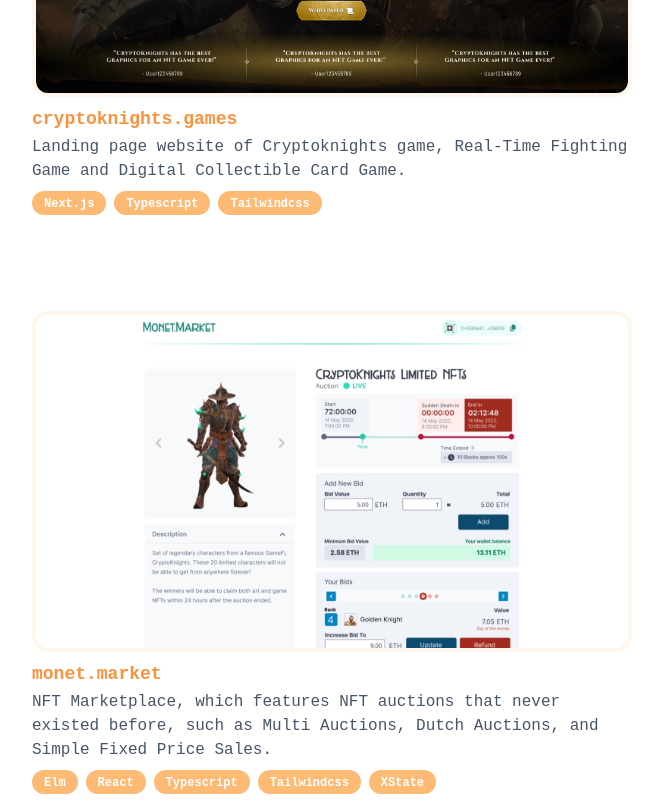
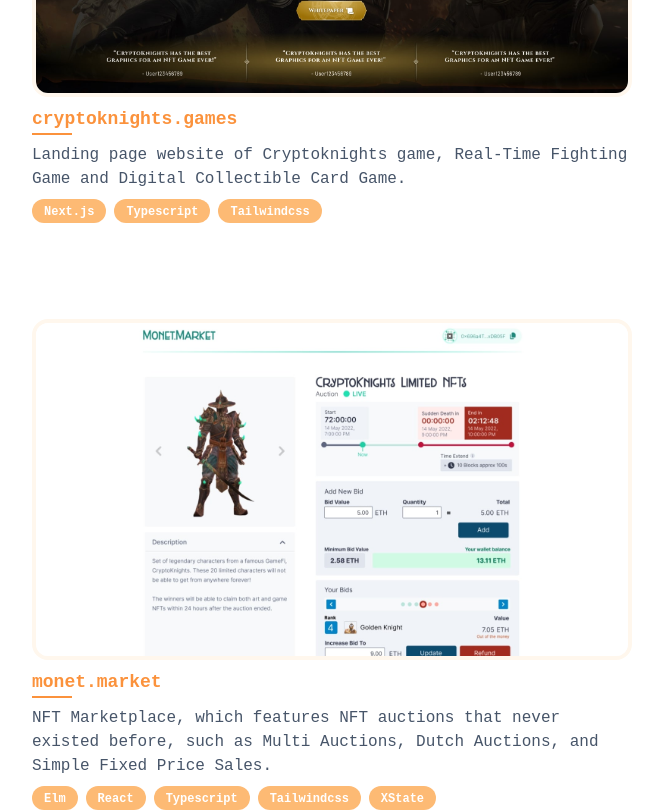
Before and after one commit to 11best/next-portfolio, a Next.js app: page / in a window 1280 px wide. Shown: the part 1140-1952 px from the top of the page, without its empty margins (308-971 px from the left). Built offline with nearby package versions, Linux system fonts and the light colour scheme.

Commit message:
add underline for link

```diff
--- a/components/projectCard.tsx
+++ b/components/projectCard.tsx
@@ -23,10 +23,10 @@
           className="cursor-pointer text-orange-400 font-semibold text-lg group-hover:text-xl duration-500"
         >
           {props.name}
-          <div className="w-0 group-hover:w-full h-[2px] bg-orange-400 duration-700"></div>
+          <div className="w-[40px] group-hover:w-full h-[2px] bg-orange-400 duration-700"></div>
         </a>
       </div>
-      <p>{props.detail}</p>
+      <p className="mt-2">{props.detail}</p>
       <div className="mt-2 flex">
         {props.tools.map((tool) => (
           <ToolBadge name={tool} />
```
